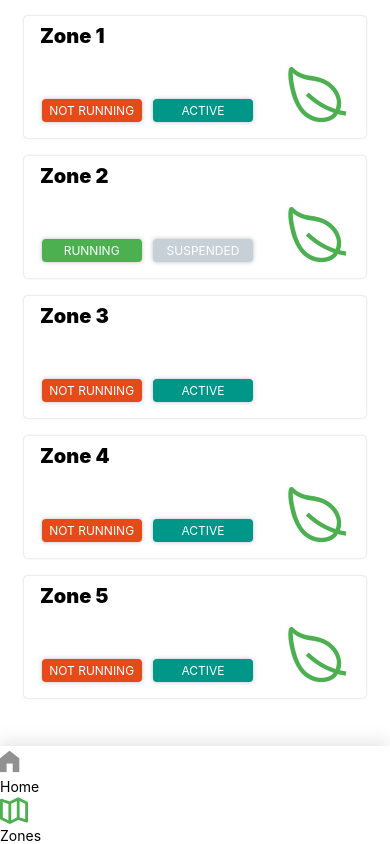
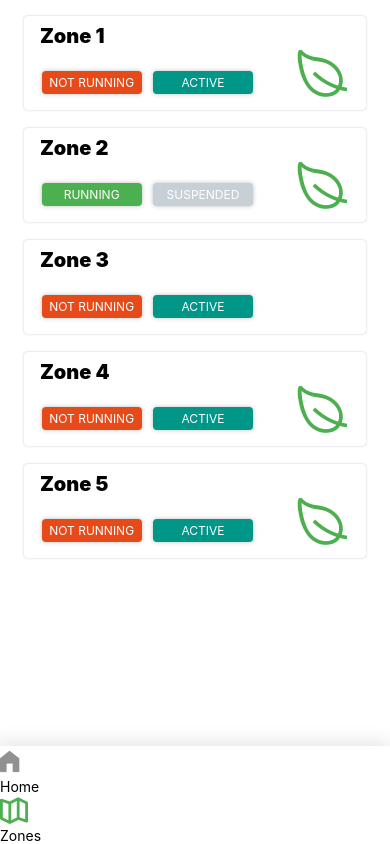
Before and after one commit to BaraaSoft/hunters-task, a React Native app: screen /ZoneStack in a window 390 px wide. Built offline with nearby package versions, Linux system fonts and the light colour scheme.

Commit message:
reduce card size

```diff
--- a/src/components/Card.style.tsx
+++ b/src/components/Card.style.tsx
@@ -4,7 +4,7 @@ import styled from 'styled-components';
 
 export const Styles = StyleSheet.create({
   containerStyle: {
-    height: 122,
+    height: 94,
     alignSelf: 'stretch',
     backgroundColor: colors.app.TRIP_CARD_BACKGROUND,
     borderRadius: 4,
--- a/src/components/Card.tsx
+++ b/src/components/Card.tsx
@@ -24,7 +24,7 @@ const Card = ({id, name, icon, suspended, status, onPress}: CardProps) => {
           </Badge>
         </View>
         {icon.fileName ? (
-          <Ionicons name="leaf-outline" size={68} style={Styles.iconStyle} />
+          <Ionicons name="leaf-outline" size={58} style={Styles.iconStyle} />
         ) : null}
       </View>
     </TouchableOpacity>
```
